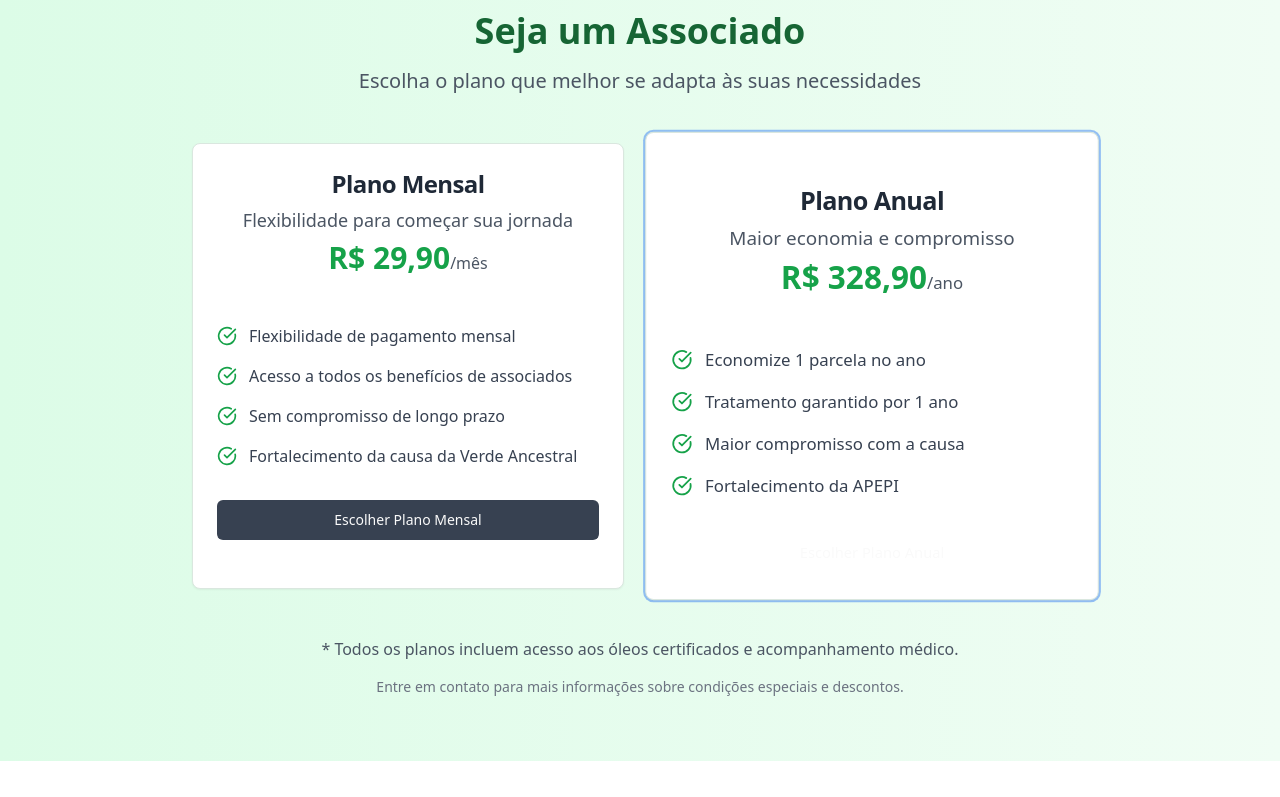
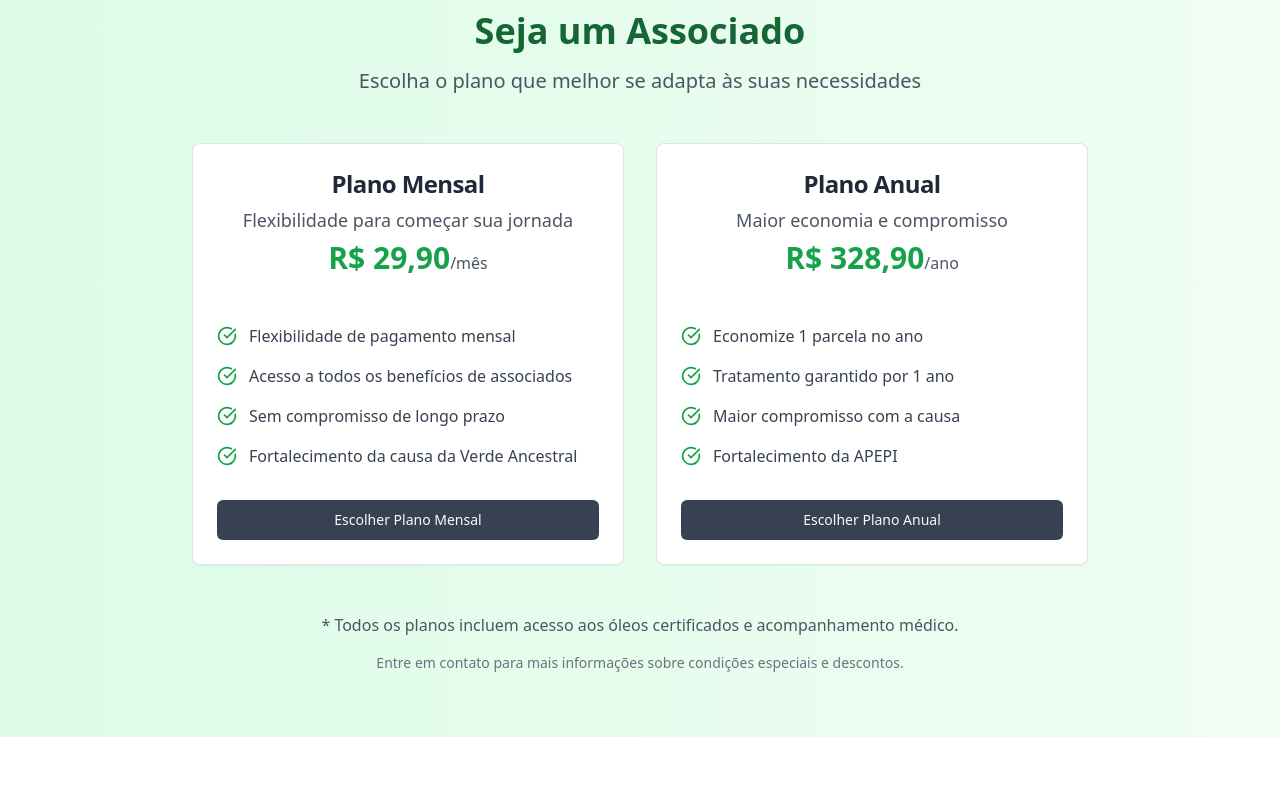
Before and after one commit to nelsinhololx/verde-raiz-cura, a React (Vite) app: page /associados in a window 1280 px wide. Shown: the part 734-1531 px from the top of the page. Built offline with nearby package versions, Linux system fonts and the light colour scheme.

Commit message:
Fix: Match annual plan appearance
The commit updates the "Associados" page to make the annual plan's appearance consistent with the monthly plan.

```diff
--- a/src/pages/Associados.tsx
+++ b/src/pages/Associados.tsx
@@ -1,4 +1,3 @@
-
 import { Button } from "@/components/ui/button";
 import { Input } from "@/components/ui/input";
 import { Label } from "@/components/ui/label";
@@ -85,15 +84,8 @@ const Associados = () => {
             <div className="max-w-5xl mx-auto px-4">
               <div className="grid md:grid-cols-2 gap-8">
                 {planos.map((plano, index) => (
-                  <Card key={index} className={`relative overflow-hidden hover:shadow-xl transition-all duration-300 ${
-                    index === 1 ? 'ring-2 ring-verde scale-105' : ''
-                  }`}>
-                    {index === 1 && (
-                      <div className="absolute top-0 left-0 right-0 bg-verde text-white text-center py-2 text-sm font-semibold">
-                        MAIS ECONÔMICO
-                      </div>
-                    )}
-                    <CardHeader className={`text-center ${index === 1 ? 'pt-12' : 'pt-6'}`}>
+                  <Card key={index} className="relative overflow-hidden hover:shadow-xl transition-all duration-300">
+                    <CardHeader className="text-center pt-6">
                       <CardTitle className="text-2xl text-gray-800">
                         {plano.titulo}
                       </CardTitle>
@@ -114,13 +106,7 @@ const Associados = () => {
                           </li>
                         ))}
                       </ul>
-                      <Button
-                        className={`w-full ${
-                          index === 1
-                            ? 'bg-verde hover:bg-verde/90'
-                            : 'bg-gray-700 hover:bg-gray-800'
-                        }`}
-                      >
+                      <Button className="w-full bg-gray-700 hover:bg-gray-800">
                         Escolher {plano.titulo}
                       </Button>
                     </CardContent>
@@ -340,15 +326,8 @@ const Associados = () => {
 
             <div className="grid md:grid-cols-2 gap-8 max-w-4xl mx-auto">
               {planos.map((plano, index) => (
-                <Card key={index} className={`relative overflow-hidden hover:shadow-xl transition-all duration-300 ${
-                  index === 1 ? 'ring-2 ring-verde scale-105' : ''
-                }`}>
-                  {index === 1 && (
-                    <div className="absolute top-0 left-0 right-0 bg-verde text-white text-center py-2 text-sm font-semibold">
-                      MAIS ECONÔMICO
-                    </div>
-                  )}
-                  <CardHeader className={`text-center ${index === 1 ? 'pt-12' : 'pt-6'}`}>
+                <Card key={index} className="relative overflow-hidden hover:shadow-xl transition-all duration-300">
+                  <CardHeader className="text-center pt-6">
                     <CardTitle className="text-2xl text-gray-800">
                       {plano.titulo}
                     </CardTitle>
@@ -370,11 +349,7 @@ const Associados = () => {
                       ))}
                     </ul>
                     <Button
-                      className={`w-full ${
-                        index === 1
-                          ? 'bg-verde hover:bg-verde/90'
-                          : 'bg-gray-700 hover:bg-gray-800'
-                      }`}
+                      className="w-full bg-gray-700 hover:bg-gray-800"
                     >
                       Escolher {plano.titulo}
                     </Button>
```
